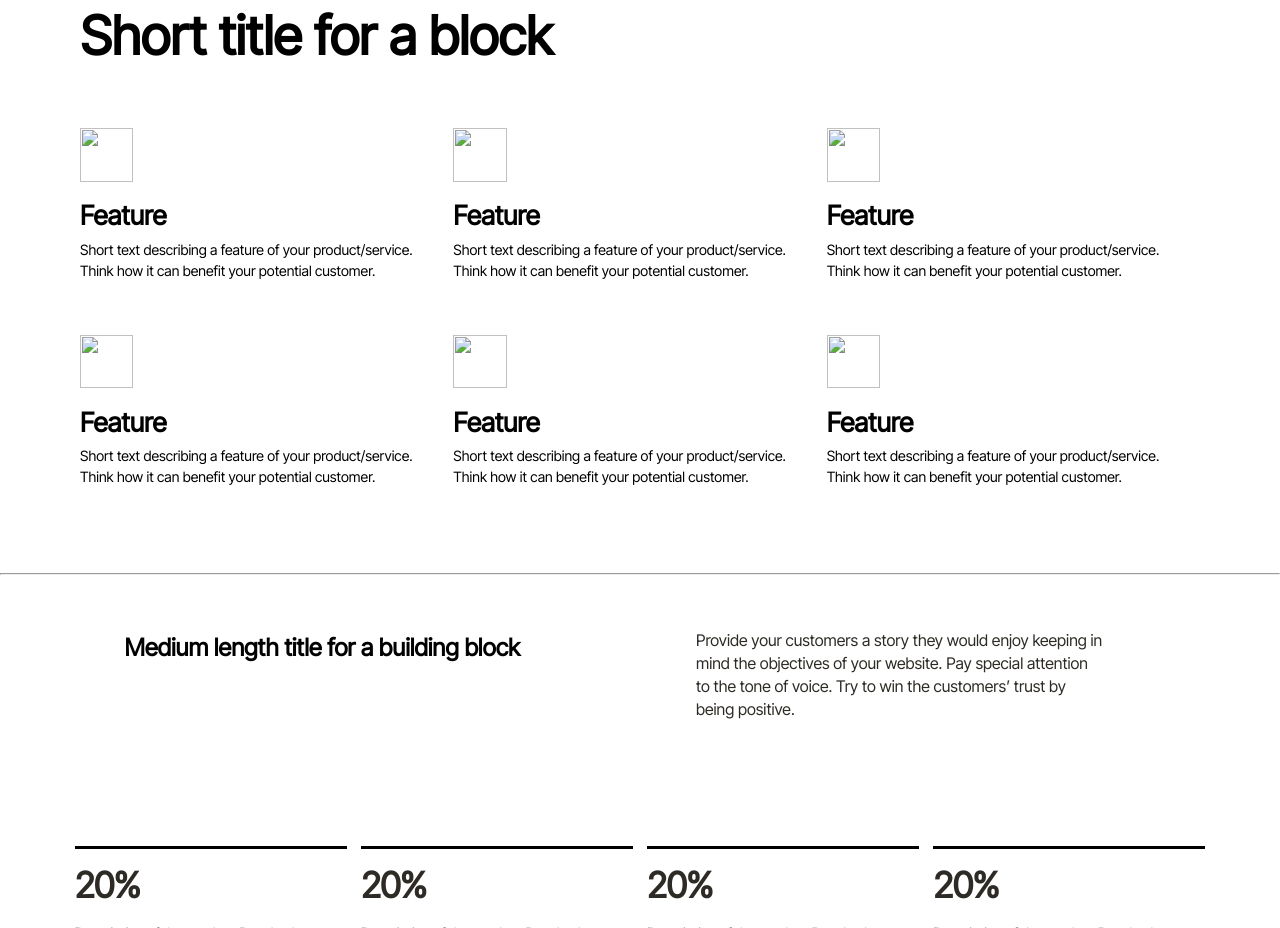
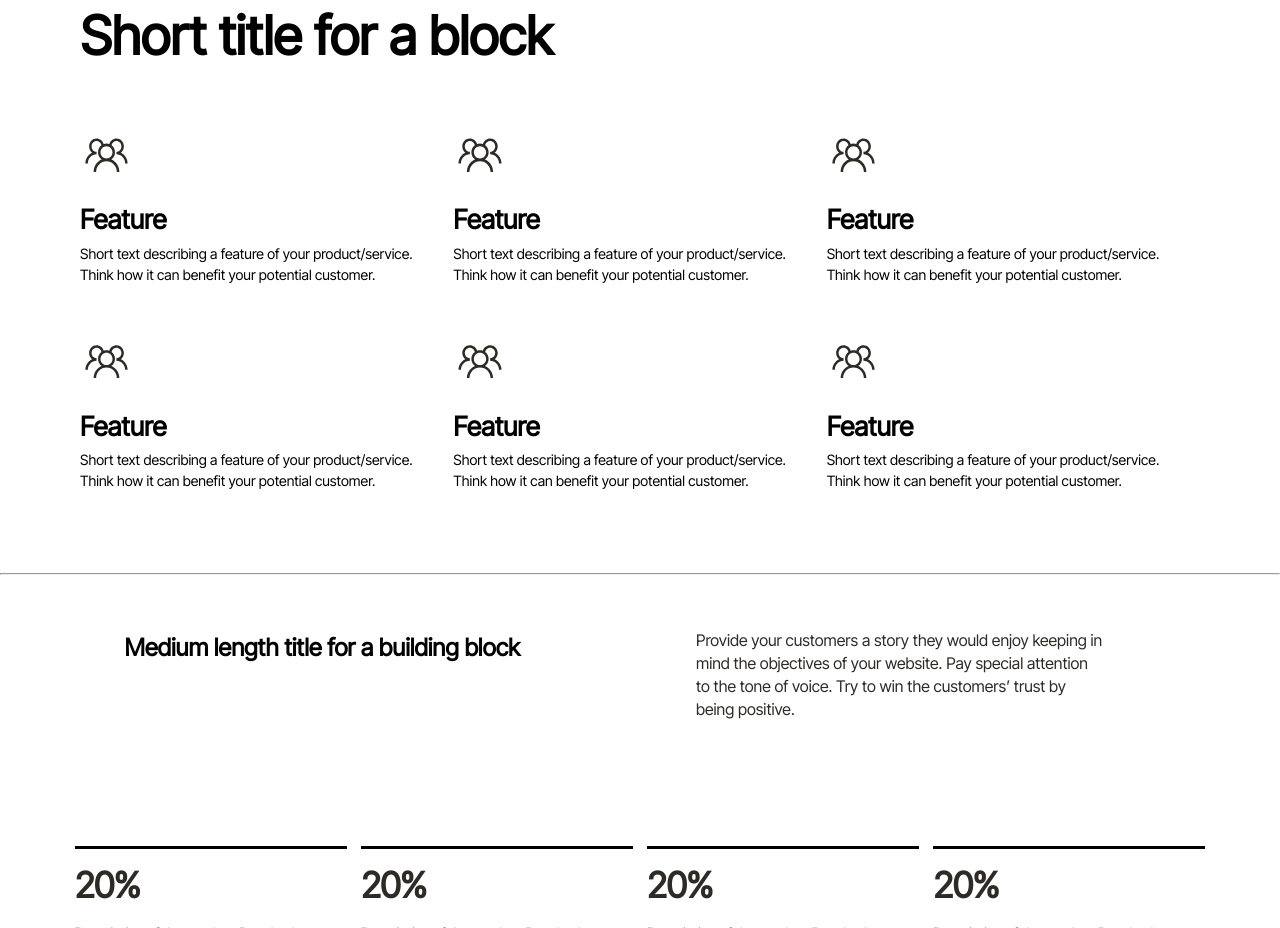
Before and after one commit to Gimcholas01/Ingredients, a plain HTML site: page index.html in a window 1280 px wide. Shown: the part 776-1704 px from the top of the page. Drawn offline with Linux system fonts and the light colour scheme; the site is published under a folder, as on GitHub Pages, so addresses that start at the root find nothing.

Commit message:
fix image path

```diff
--- a/index.html
+++ b/index.html
@@ -45,7 +45,7 @@
                 <div class="content-grid">
 
                     <div class="grid-individual">
-                        <img class="grid-image" src="/team.svg" alt="">
+                        <img class="grid-image" src="team.svg" alt="">
                         <div class="grid-title">
                             <h2>Feature</h2>
                         </div>
@@ -55,7 +55,7 @@
                     </div>
 
                     <div class="grid-individual">
-                        <img class="grid-image" src="/team.svg" alt="">
+                        <img class="grid-image" src="team.svg" alt="">
                         <div class="grid-title">
                             <h2>Feature</h2>
                         </div>
@@ -65,7 +65,7 @@
                     </div>
 
                     <div class="grid-individual">
-                        <img class="grid-image" src="/team.svg" alt="">
+                        <img class="grid-image" src="team.svg" alt="">
                         <div class="grid-title">
                             <h2>Feature</h2>
                         </div>
@@ -75,7 +75,7 @@
                     </div>
 
                     <div class="grid-individual">
-                        <img class="grid-image" src="/team.svg" alt="">
+                        <img class="grid-image" src="team.svg" alt="">
                         <div class="grid-title">
                             <h2>Feature</h2>
                         </div>
@@ -85,7 +85,7 @@
                     </div>
 
                     <div class="grid-individual">
-                        <img class="grid-image" src="/team.svg" alt="">
+                        <img class="grid-image" src="team.svg" alt="">
                         <div class="grid-title">
                             <h2>Feature</h2>
                         </div>
@@ -95,7 +95,7 @@
                     </div>
 
                     <div class="grid-individual">
-                        <img class="grid-image" src="/team.svg" alt="">
+                        <img class="grid-image" src="team.svg" alt="">
                         <div class="grid-title">
                             <h2>Feature</h2>
                         </div>
```
